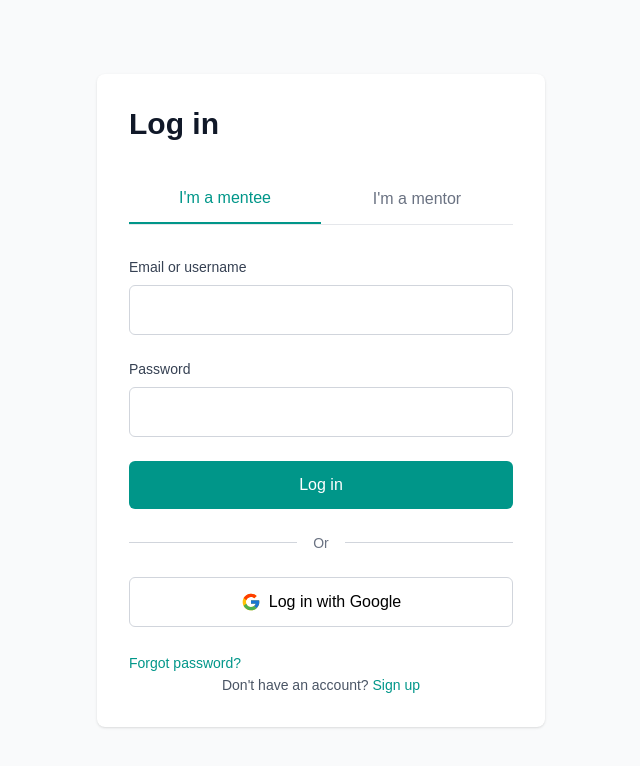
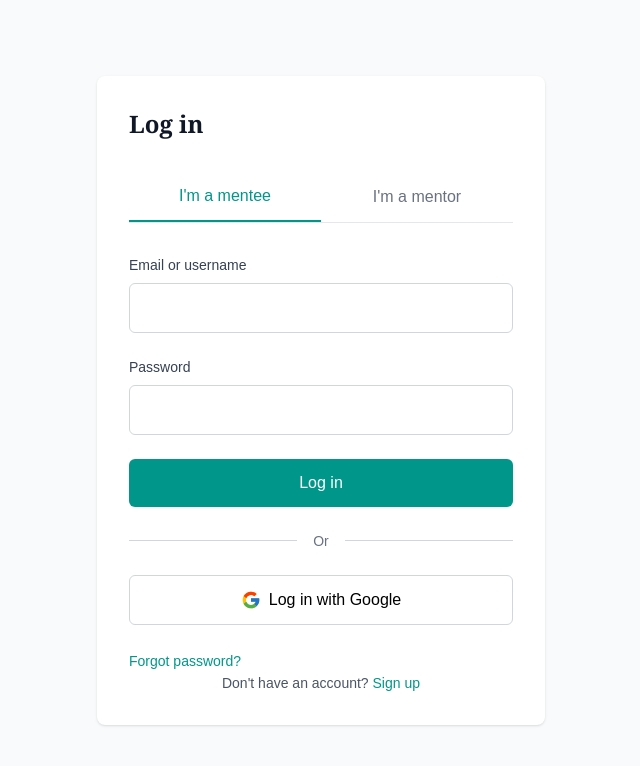
Before and after one commit to jubayer17/mentorCruise-frontend, a Next.js app: page /mentee in a window 1280 px wide. Shown: the top 766 px of the page, without its empty margins (319-959 px from the left). Built offline with nearby package versions, Linux system fonts and the light colour scheme.

Commit message:
updated style of heading for sign in form of mentee

```diff
--- a/src/components/mentee/SignInForm.jsx
+++ b/src/components/mentee/SignInForm.jsx
@@ -30,7 +30,9 @@ export default function MenteeSignInForm() {
   return (
     <div className="min-h-screen flex items-center justify-center bg-gray-50">
       <div className="w-full max-w-md p-8 bg-white rounded-lg shadow-sm">
-        <h1 className="text-3xl font-bold mb-8 text-gray-900">Log in</h1>
+        <h1 className="text-2xl font-serif font-bold mb-8 text-gray-900">
+          Log in
+        </h1>
         <div className="flex mb-8 border-b border-gray-200">
           <button
             className={`flex-1 py-3 text-base font-medium transition-colors ${
@@ -105,7 +107,10 @@ export default function MenteeSignInForm() {
           />
           <span className="text-black">Log in with Google</span>
         </button>
-        <a href="#" className="text-teal-600 hover:underline text-sm">
+        <a
+          href="/forget-password"
+          className="text-teal-600 hover:underline text-sm"
+        >
           Forgot password?
         </a>
         <p className="text-sm text-gray-600 text-center">
```
